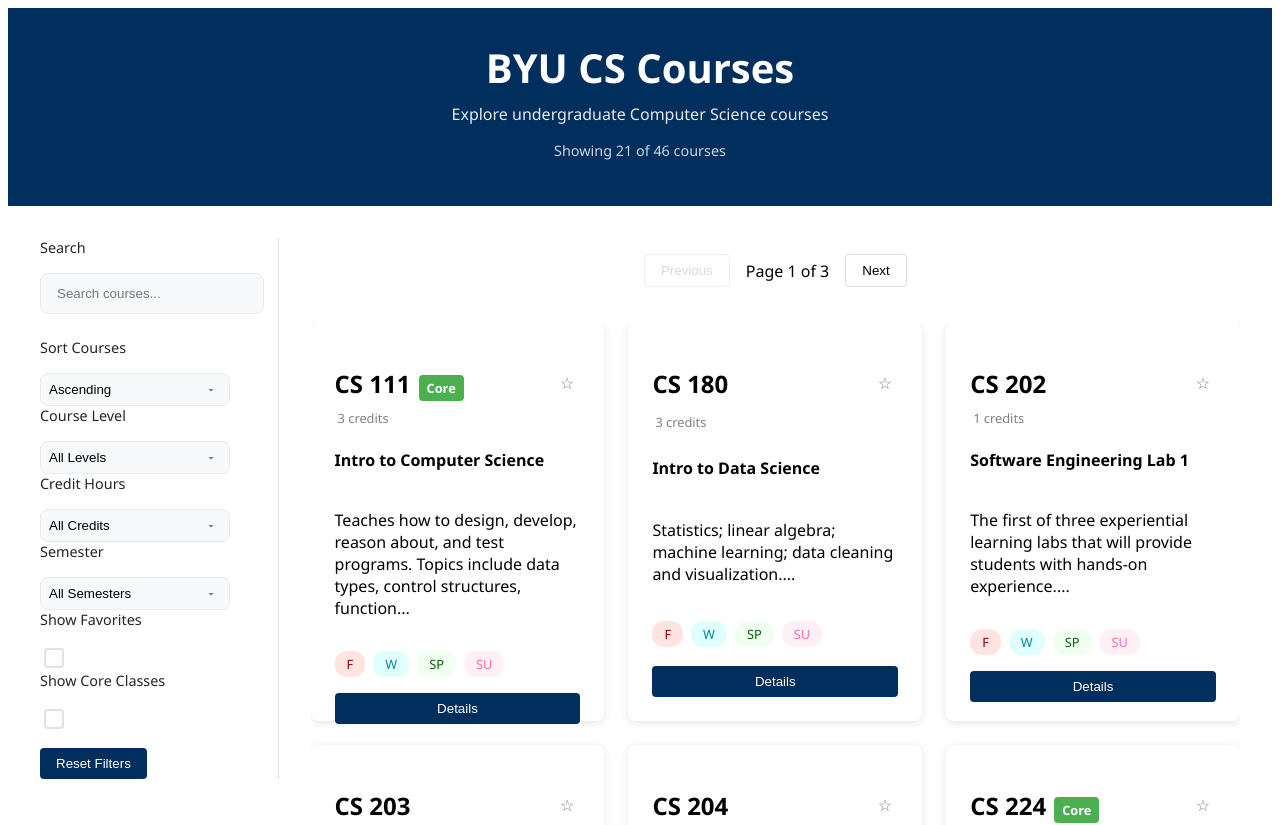
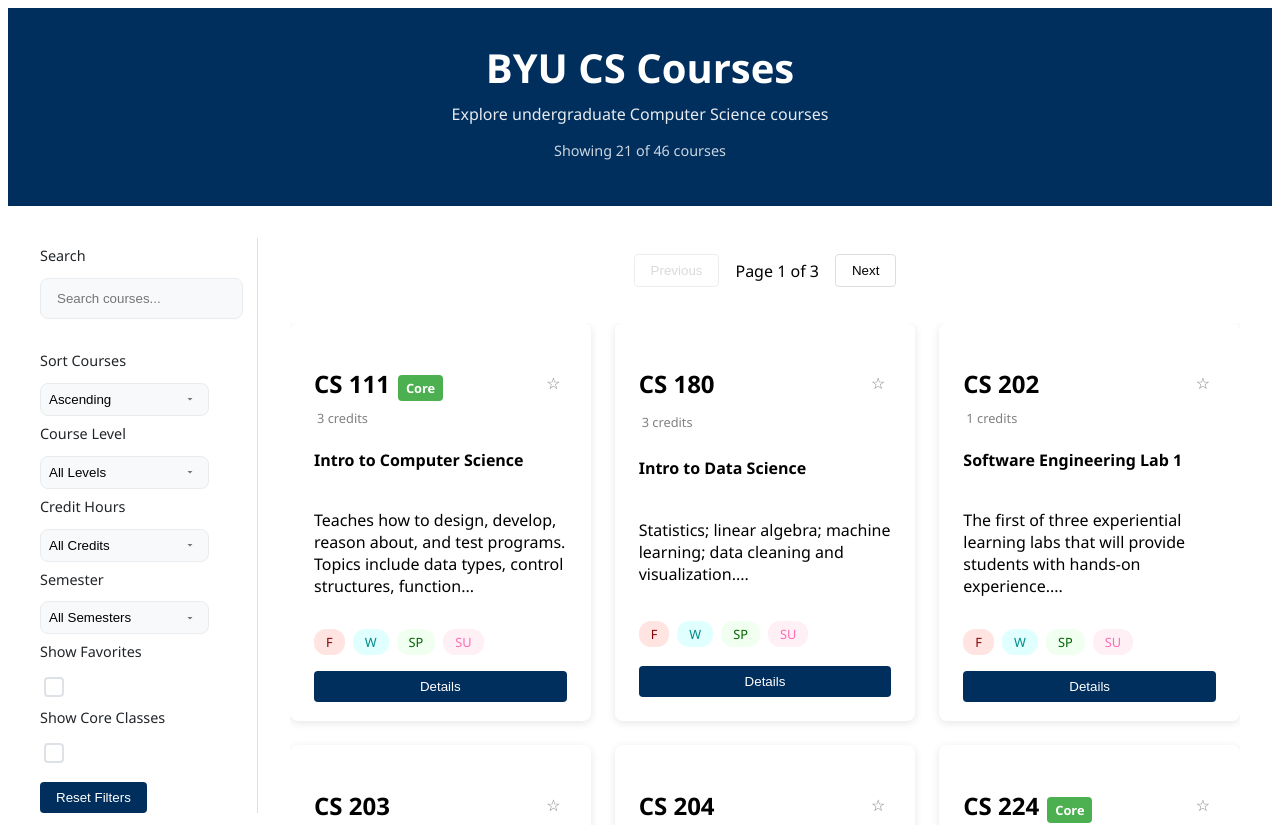
Before and after one commit to nbn1343/P1_Website, a React (Vite) app: page / in a window 1280 px wide. Shown: the top 825 px of the page. Built offline with nearby package versions, Linux system fonts and the light colour scheme.

Commit message:
fixing course/filter positioning

```diff
--- a/src/index.css
+++ b/src/index.css
@@ -54,7 +54,8 @@
 .filter-group label {
   color: #212529;
   font-weight: 500;
-  margin-bottom: 0.5rem;
+  margin-top: 0.5rem;
+  margin-bottom: 0.3rem;
   font-size: 0.9rem;
 }
 
@@ -145,7 +146,7 @@ select, input {
   grid-column: 2;
   display: flex;
   flex-direction: column;
-  min-width: 920px;
+  min-width: 950px;
   min-height: 1000px;
 }
 
```
